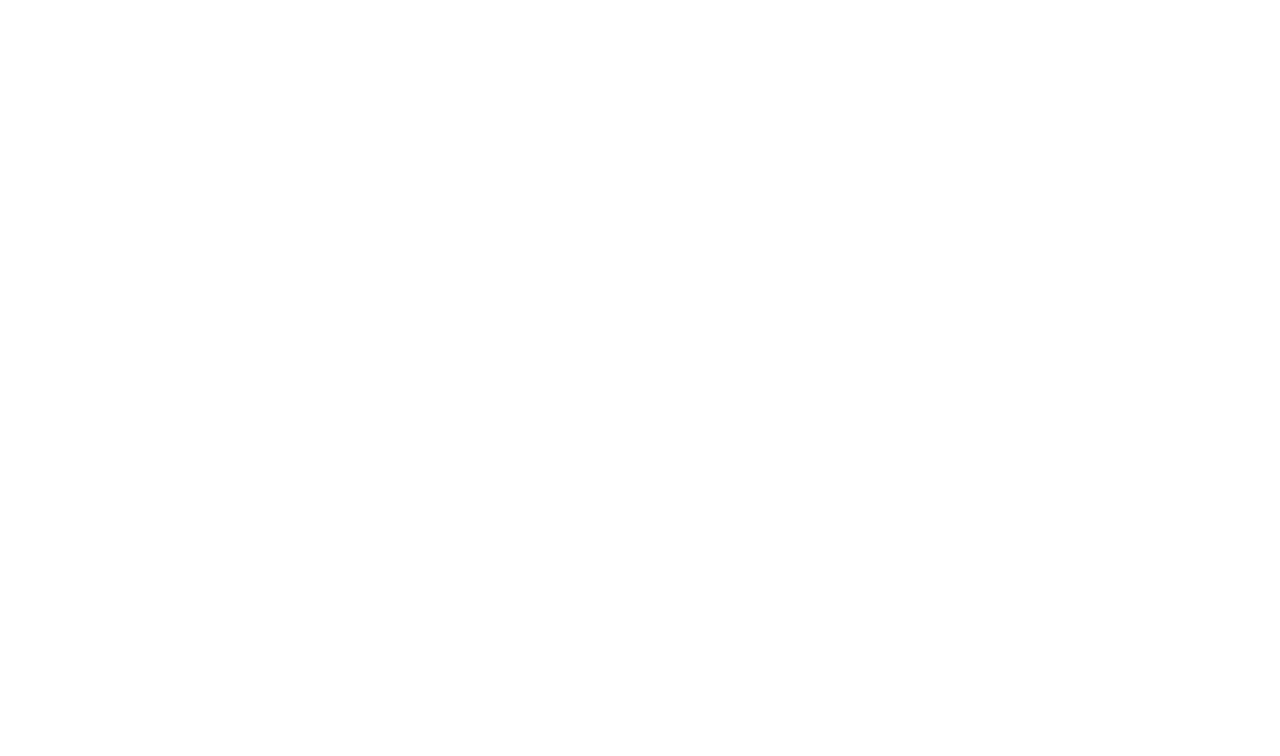
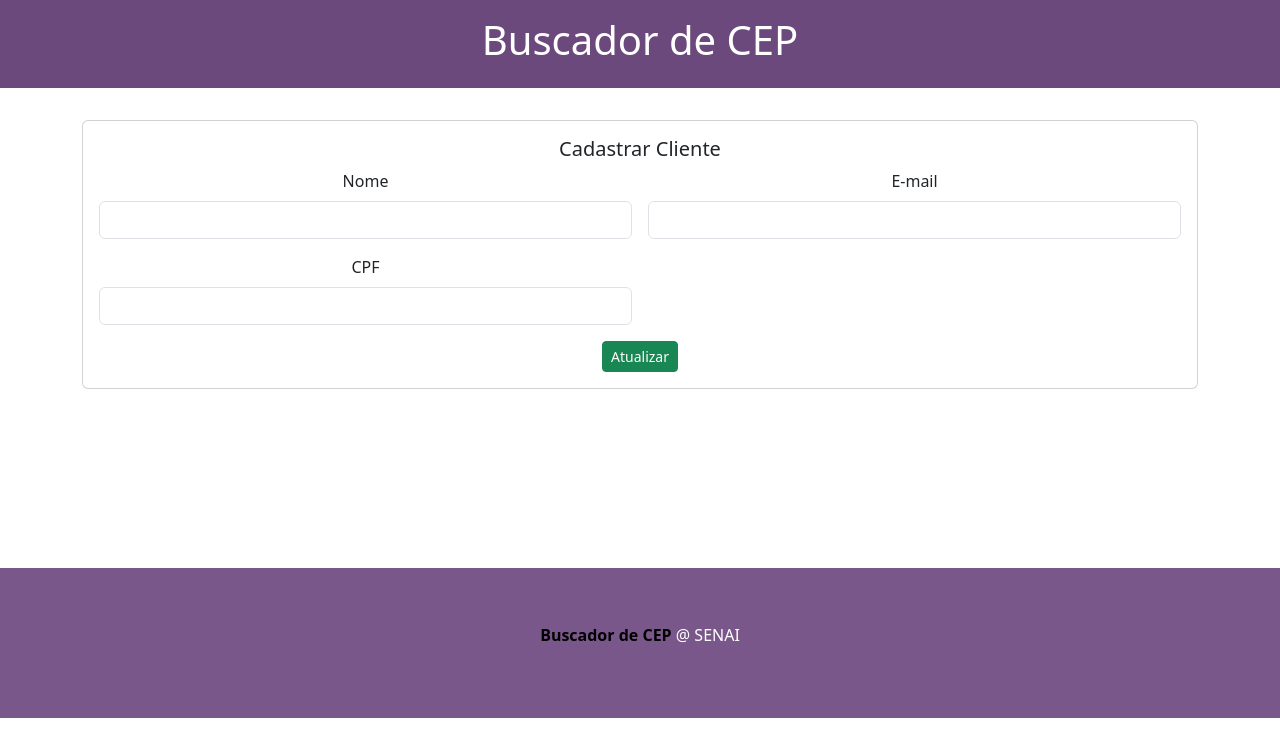
Before and after one commit to Flips69/buscaCep, a React (Create React App) app: page /editar/1 in a window 1280 px wide. Before the commit this address had no page. Shown: the top 756 px of the page. Built offline with nearby package versions, Linux system fonts and the light colour scheme; no server answers.

Commit message:
Adicionando Editar ao BuscaCEP

```diff
--- /dev/null
+++ b/src/components/Editar.tsx
@@ -0,0 +1,125 @@
+import React, { Component, useState, ChangeEvent, FormEvent, useEffect } from "react";
+
+import styles from "../App.module.css"
+import Header from "./Header";
+import Footer from "./Footer";
+import { useParams } from "react-router-dom";
+import axios from "axios";
+
+
+const Editar = () => {
+
+    const [nome, setNome] = useState<string>("");
+    const [email, setEmail] = useState<string>("");
+    const [cpf, setCpf] = useState<string>("");
+    const [id, setId] = useState<number>();
+
+    const parametro = useParams();
+
+    const atualizar = (e: FormEvent) => {
+        e.preventDefault();
+
+        const dados = {
+            id: id,
+            nome: nome,
+            email: email,
+            cpf: cpf
+        }
+
+        axios.put("http://10.137.9.134:8000/api/update",
+        dados,
+        {
+            headers: {
+                "Accept": "application/json",
+                "Content-Type": "application/json",
+
+            }
+        }).then(function(response){
+            window.location.href = "/listagem";
+        }).catch(function(error){
+            console.log('Ocorreu um erro ao atualizar');
+        })
+
+
+
+    }
+
+    useEffect(() => {
+        async function fetchData() {
+            try{
+                const response = await axios.get("http://10.137.9.134:8000/api/find/"+parametro.id);
+                setNome(response.data.data.nome)
+                setEmail(response.data.data.email)
+                setCpf(response.data.data.cpf)
+                setId(response.data.data.id)
+            } catch(error){
+                console.log('Erro ao buscar dados da api')
+            }
+        }
+        fetchData();
+    }, []);
+
+    const handleState = (e: ChangeEvent<HTMLInputElement>) => {
+        if(e.target.name === "nome"){
+            setNome(e.target.value);
+        }
+        if(e.target.name === "cpf"){
+            setCpf(e.target.value);
+        }
+        if(e.target.name === "email"){
+            setEmail(e.target.value);
+        }
+    }
+
+    return (
+        <div>
+        <Header />
+                <main className={styles.main}>
+                    <div className='container'>
+                        <div className='card'>
+                            <div className='card-body'>
+                                <h5 className='card-title'>Cadastrar Cliente</h5>
+                                <form onSubmit={atualizar} className='row g-3'>
+                                    <div className='col-6'>
+                                        <label htmlFor="nome" className='form-label'>Nome</label>
+                                        <input type="text"
+                                        name='nome'
+                                        className='form-control'
+                                        required
+                                        onChange={handleState}
+                                        value={nome}/>
+                                    </div>
+                                    <div className='col-6'>
+                                        <label htmlFor="email" className='form-label'>E-mail</label>
+                                        <input type="text"
+                                        name='email'
+                                        className='form-control'
+                                        required
+                                        onChange={handleState}
+                                        value={email}/>
+                                    </div>
+                                    <div className='col-6'>
+                                        <label htmlFor="cpf" className='form-label'>CPF</label>
+                                        <input type="text"
+                                        name='cpf'
+                                        className='form-control'
+                                        required
+                                        onChange={handleState}
+                                        value={cpf}/>
+                                    </div>
+
+                                    <div className='col-12'>
+                                        <button type='submit'
+                                        className='btn btn-success btn-sm'>Atualizar</button>
+                                    </div>
+                                </form>
+                            </div>
+                        </div>
+                    </div>
+                </main>
+            <Footer />
+        </div>
+    );
+}
+
+export default Editar;
--- a/src/components/Listagem.tsx
+++ b/src/components/Listagem.tsx
@@ -6,6 +6,7 @@
 import styles from "../App.module.css"
 import { CadastroInterface } from '../interfaces/CadastroInterface';
 import axios from 'axios';
+import { Link } from 'react-router-dom';
 
 const Listagem = () => {
 
@@ -108,7 +109,7 @@
                                     <td>{usuario.cpf}</td>
                                     <td>{usuario.email}</td>
                                     <td>
-                                        <a href="#" className='btn btn-primary btn-sm'>Editar</a>
+                                        <Link to={"/editar/" +usuario.id} className='btn btn-primary btn-sm'>Editar</Link>
                                         <a href="#" className='btn btn-danger btn-sm'>Excluir</a>
                                     </td>
                                 </tr>
--- a/src/router/AppRouter.tsx
+++ b/src/router/AppRouter.tsx
@@ -8,6 +8,7 @@
 import BuscaCep from "../components/BuscaCepForm";
 import Cadastro from "../components/Cadastro";
 import Listagem from "../components/Listagem";
+import Editar from "../components/Editar";
 
 const AppRouter = () => {
     return (
@@ -19,6 +20,8 @@
                 element={<Cadastro />}/>
                 <Route path="listagem"
                 element={<Listagem />}/>
+                <Route path="/editar/:id"
+                element={<Editar />} />
             </Routes>
         </BrowserRouter>
     );
```
